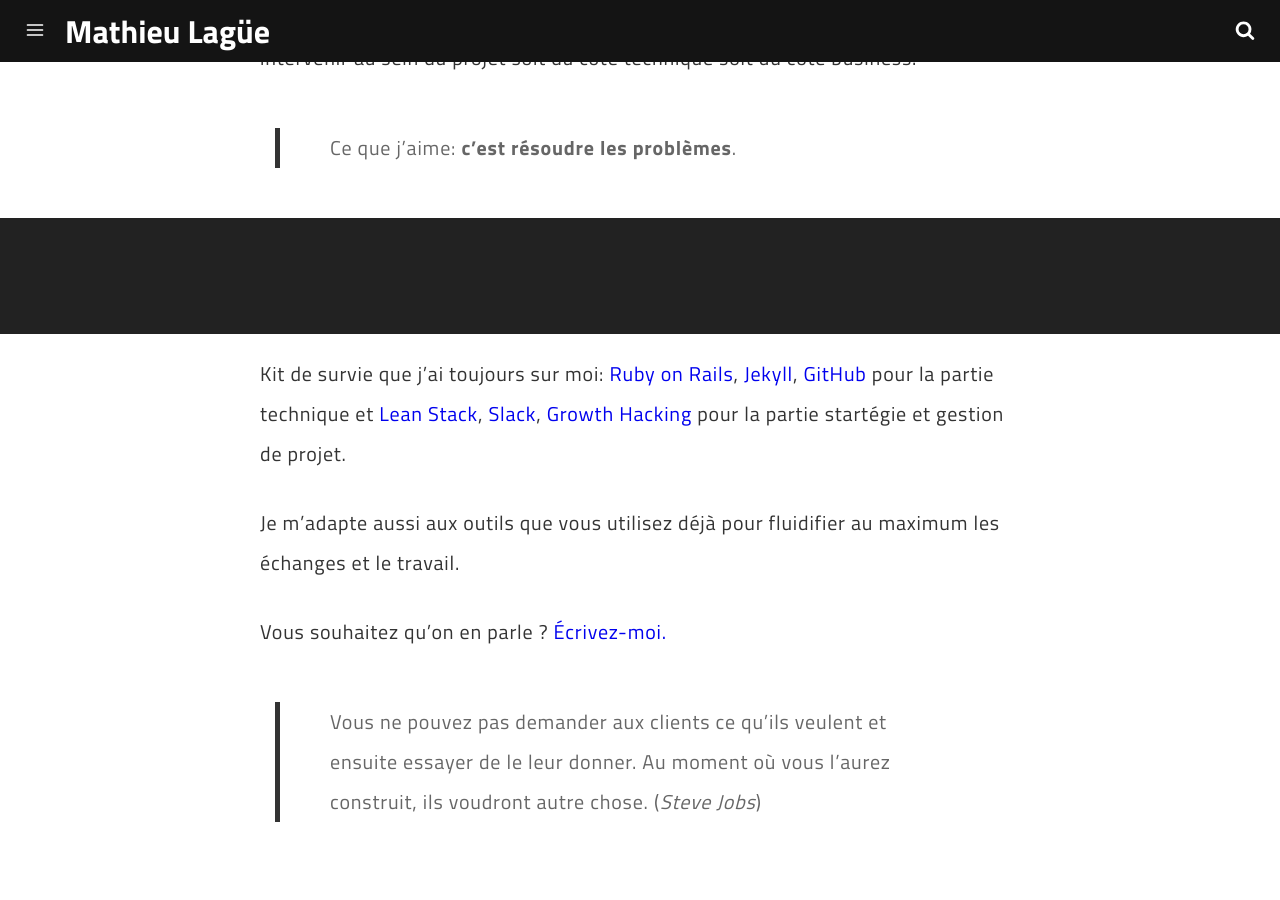
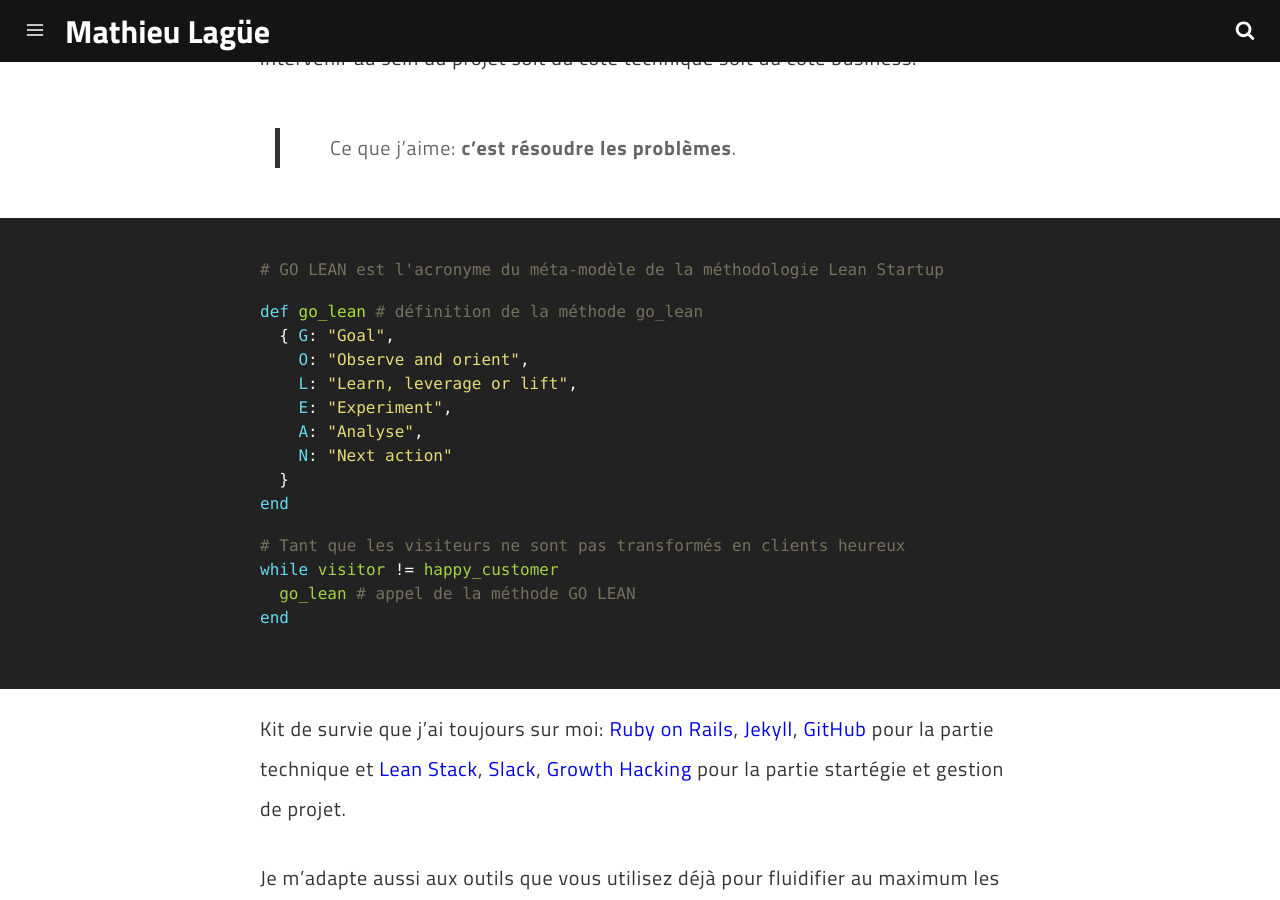
Before and after one commit to m-lague/jekyll-site, a Jekyll site: the page built from about.md, in a window 1280 px wide and 900 px high, scrolled down 944 px. Built offline with Jekyll 4.4.1, drawn with Linux system fonts in a browser that asks for light colours.

Commit message:
add code example 'go_lean'

````diff
--- a/about.md
+++ b/about.md
@@ -22,8 +22,23 @@ Je peux intervenir au sein du projet soit du coté technique soit du coté busin
 
 >Ce que j'aime: **c'est résoudre les problèmes**.
 
-```
+```ruby
+# GO LEAN est l'acronyme du méta-modèle de la méthodologie Lean Startup
 
+def go_lean # définition de la méthode go_lean
+  { G: "Goal",
+    O: "Observe and orient",
+    L: "Learn, leverage or lift",
+    E: "Experiment",
+    A: "Analyse",
+    N: "Next action"
+  }
+end
+
+# Tant que les visiteurs ne sont pas transformés en clients heureux
+while visitor != happy_customer
+  go_lean # appel de la méthode GO LEAN
+end
 
 ```
 
````
